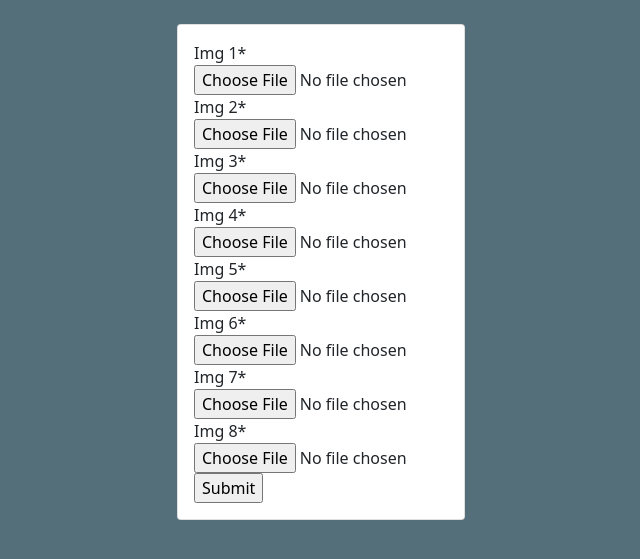
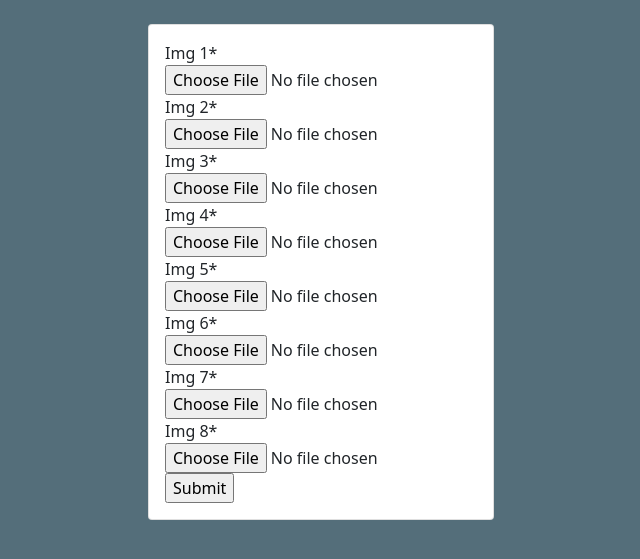
Before and after one commit to bugajewskam/memory, a Django app: page /create in a window 1280 px wide. Shown: the part 56-615 px from the top of the page, without its empty margins (319-959 px from the left). Run offline with Django 4.2, Linux system fonts and the light colour scheme; some libraries are stand-ins or nearby versions.

Commit message:
Fix create game layout

```diff
--- a/game/templates/create.html
+++ b/game/templates/create.html
@@ -3,10 +3,10 @@
 {% load crispy_forms_tags %}
 {% block body %}
 <div class="lol">
-<div class="card mt-4" style="width: 18rem;">
+<div class="card mt-4" style="min-width: 320px;">
     <div id ='dane' class="card-body">
         {% if gra %}
-            <p>Swoją grę znajdziesz pod adresem <a href="{% url 'memory' id=gra.id %}">{% url 'memory' id=gra.id %}</a></p>
+            <p>Swoją grę znajdziesz pod adresem <a href="{% url 'memory' uuid=gra.uuid %}">{% url 'memory' uuid=gra.uuid %}</a></p>
         {% else %}
         <form action="{% url 'create' %}" method="post" enctype="multipart/form-data" >
             {% csrf_token %}
```
